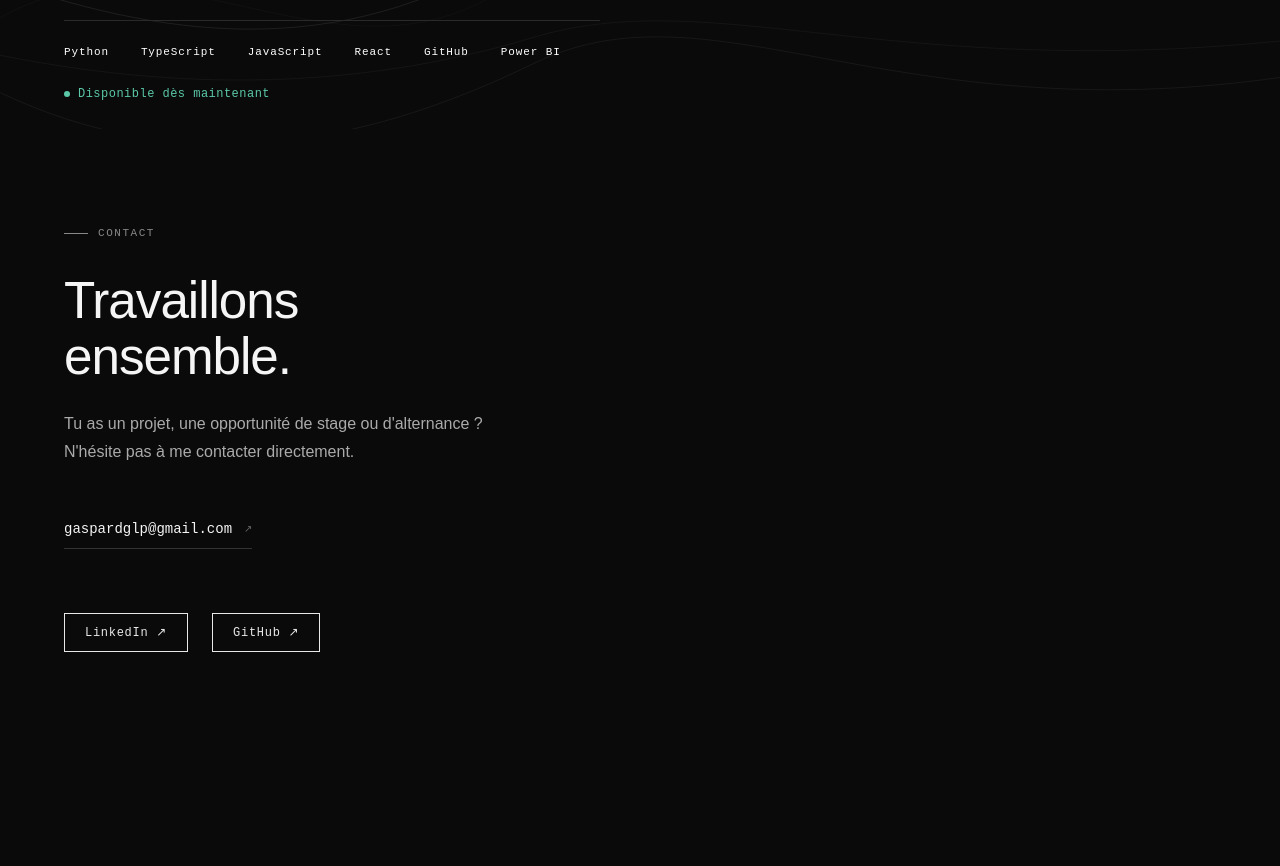
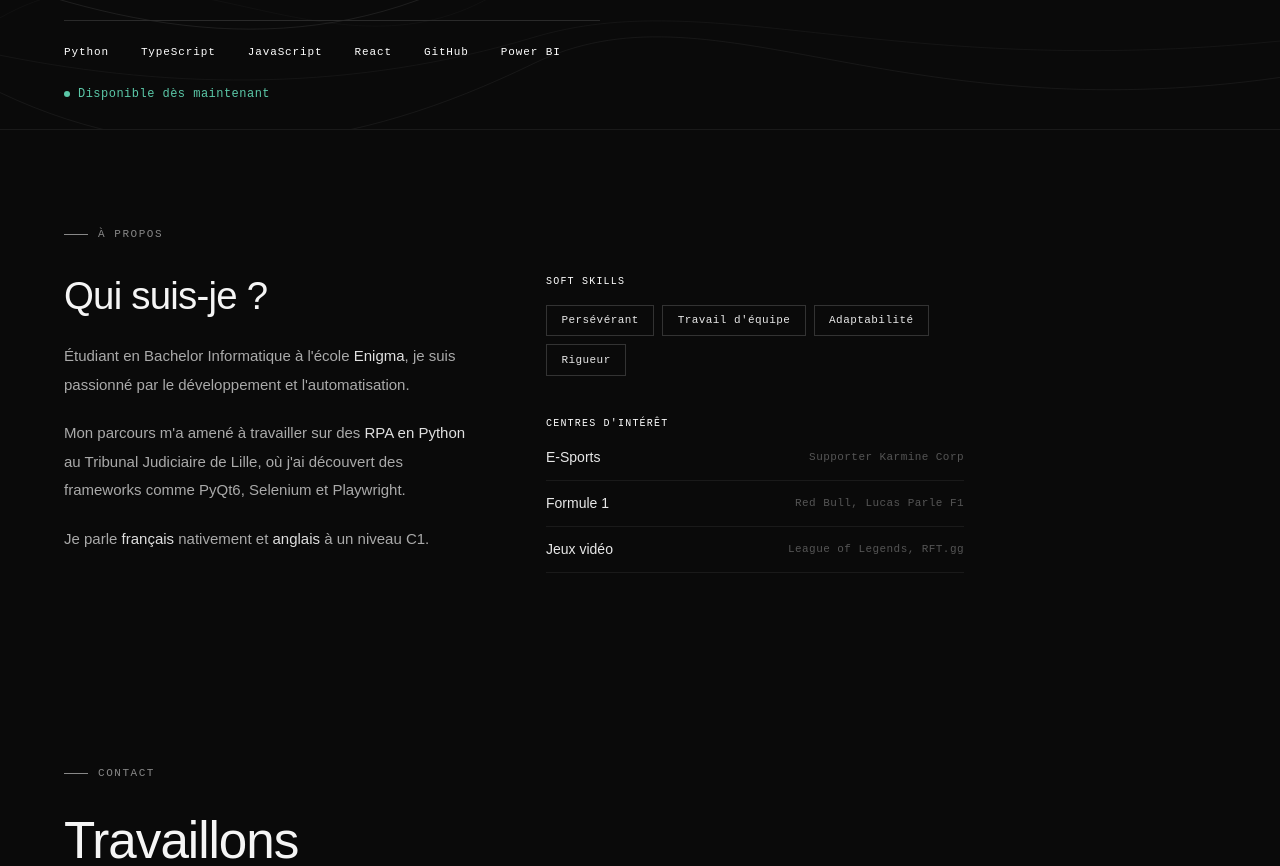
Before and after one commit to krisiksDev/portfolio, a React app: page / in a window 1280 px wide. Shown: the part 660-1526 px from the top of the page. Before the commit the page ends 1408 px from the top, so only its background shows below. Built offline with nearby package versions, Linux system fonts and the light colour scheme; the HTML template or start-up script is replaced by a standard one.

Commit message:
feat: add About section with soft skills and interests

```diff
--- a/src/App.jsx
+++ b/src/App.jsx
@@ -1,5 +1,6 @@
 import Navbar from './components/Navbar'
 import Hero from './sections/Hero'
+import About from './sections/About'
 import Contact from './sections/Contact'
 
 function App() {
@@ -7,6 +8,7 @@ function App() {
     <div>
       <Navbar />
       <Hero />
+      <About />
       <Contact />
     </div>
   )
--- /dev/null
+++ b/src/sections/About.jsx
@@ -0,0 +1,65 @@
+export default function About() {
+  const skills = ['Persévérant', 'Travail d\'équipe', 'Adaptabilité', 'Rigueur']
+  const interests = [
+    { label: 'E-Sports', detail: 'Supporter Karmine Corp' },
+    { label: 'Formule 1', detail: 'Red Bull, Lucas Parle F1' },
+    { label: 'Jeux vidéo', detail: 'League of Legends, RFT.gg' },
+  ]
+
+  return (
+    <section id="à propos" style={{ padding: '6rem 4rem', borderTop: '0.5px solid #1a1a1a' }}>
+
+      <div style={{ fontFamily: 'Space Mono, monospace', fontSize: '11px', color: '#888', letterSpacing: '0.14em', textTransform: 'uppercase', marginBottom: '2rem', display: 'flex', alignItems: 'center', gap: '10px' }}>
+        <span style={{ display: 'inline-block', width: '24px', height: '0.5px', background: '#888' }}></span>
+        À propos
+      </div>
+
+      <div style={{ display: 'grid', gridTemplateColumns: '1fr 1fr', gap: '4rem', maxWidth: '900px' }}>
+
+        {/* Colonne gauche — texte */}
+        <div>
+          <h2 style={{ fontSize: 'clamp(28px, 3vw, 42px)', fontWeight: '300', lineHeight: '1.15', letterSpacing: '-0.02em', color: '#f5f5f5', margin: '0 0 1.5rem', fontFamily: 'DM Sans, sans-serif' }}>
+            Qui suis-<strong style={{ fontWeight: '500' }}>je ?</strong>
+          </h2>
+          <p style={{ fontSize: '15px', color: '#aaa', lineHeight: '1.9', fontWeight: '300', fontFamily: 'DM Sans, sans-serif', marginBottom: '1.25rem' }}>
+            Étudiant en Bachelor Informatique à l'école <span style={{ color: '#e0e0e0' }}>Enigma</span>, je suis passionné par le développement et l'automatisation.
+          </p>
+          <p style={{ fontSize: '15px', color: '#aaa', lineHeight: '1.9', fontWeight: '300', fontFamily: 'DM Sans, sans-serif', marginBottom: '1.25rem' }}>
+            Mon parcours m'a amené à travailler sur des <span style={{ color: '#e0e0e0' }}>RPA en Python</span> au Tribunal Judiciaire de Lille, où j'ai découvert des frameworks comme PyQt6, Selenium et Playwright.
+          </p>
+          <p style={{ fontSize: '15px', color: '#aaa', lineHeight: '1.9', fontWeight: '300', fontFamily: 'DM Sans, sans-serif' }}>
+            Je parle <span style={{ color: '#e0e0e0' }}>français</span> nativement et <span style={{ color: '#e0e0e0' }}>anglais</span> à un niveau C1.
+          </p>
+        </div>
+
+        {/* Colonne droite — soft skills + intérêts */}
+        <div style={{ display: 'flex', flexDirection: 'column', gap: '2.5rem' }}>
+
+          {/* Soft skills */}
+          <div>
+            <div style={{ fontFamily: 'Space Mono, monospace', fontSize: '10px', color: '#ffffff', letterSpacing: '0.12em', textTransform: 'uppercase', marginBottom: '1rem' }}>Soft skills</div>
+            <div style={{ display: 'flex', flexWrap: 'wrap', gap: '0.5rem' }}>
+              {skills.map(s => (
+                <span key={s} style={{ fontFamily: 'Space Mono, monospace', fontSize: '11px', color: '#e8e8e8', border: '0.5px solid #333', padding: '0.4rem 0.9rem', letterSpacing: '0.04em' }}>{s}</span>
+              ))}
+            </div>
+          </div>
+
+          {/* Centres d'intérêt */}
+          <div>
+            <div style={{ fontFamily: 'Space Mono, monospace', fontSize: '10px', color: '#ffffff', letterSpacing: '0.12em', textTransform: 'uppercase', marginBottom: '1rem' }}>Centres d'intérêt</div>
+            <div style={{ display: 'flex', flexDirection: 'column', gap: '0.75rem' }}>
+              {interests.map(({ label, detail }) => (
+                <div key={label} style={{ display: 'flex', justifyContent: 'space-between', alignItems: 'center', borderBottom: '0.5px solid #1a1a1a', paddingBottom: '0.75rem' }}>
+                  <span style={{ fontFamily: 'DM Sans, sans-serif', fontSize: '14px', color: '#e8e8e8', fontWeight: '400' }}>{label}</span>
+                  <span style={{ fontFamily: 'Space Mono, monospace', fontSize: '11px', color: '#555', letterSpacing: '0.04em' }}>{detail}</span>
+                </div>
+              ))}
+            </div>
+          </div>
+
+        </div>
+      </div>
+    </section>
+  )
+}
```
